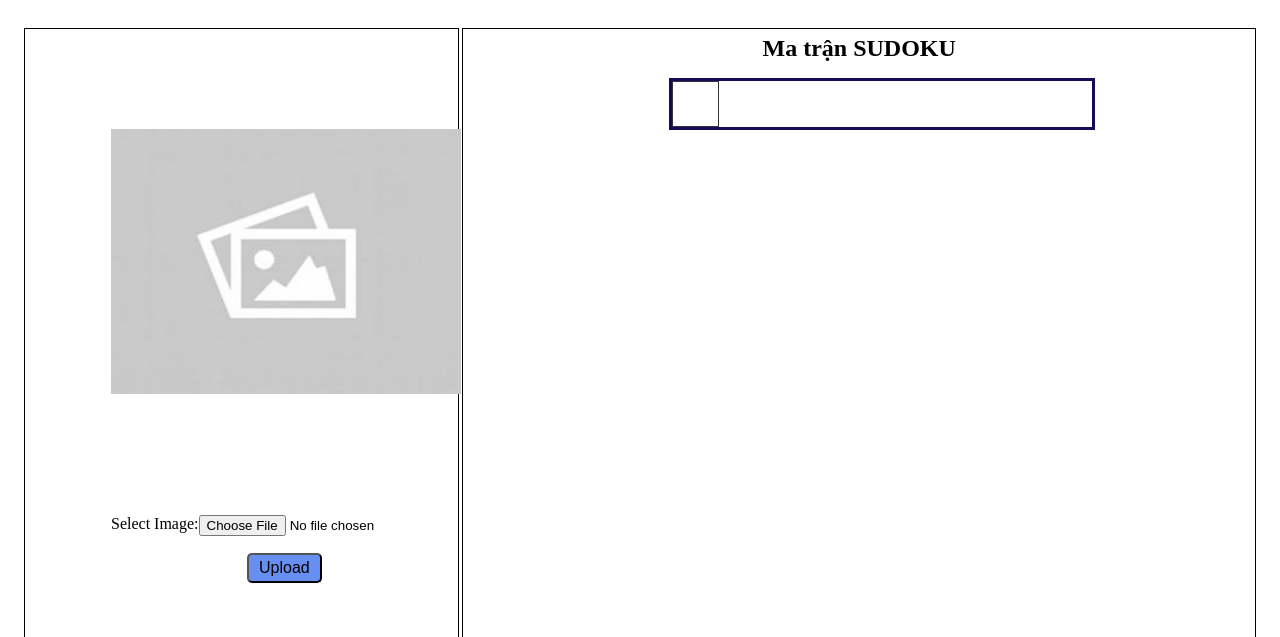
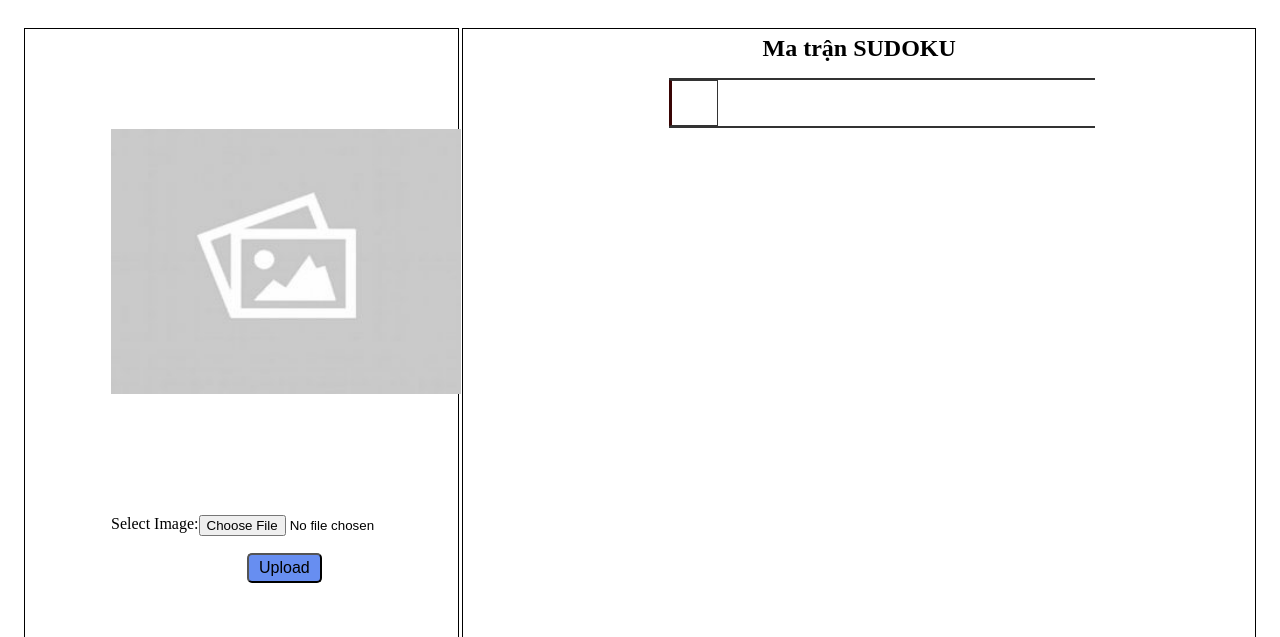
Before and after one commit to VuTrungHau/Image-Sudoku-Solver-Web, a Django app: template sudokuDIP/templates/sudokuDIP/index.html in a window 1280 px wide. Shown: the top 637 px of the page. Run offline with Django 3.2, Linux system fonts and the light colour scheme; the template is opened without the code that fills it: most values are stand-ins (such as "Sample title", 1, 10 or a date in 2020).

Commit message:
update front end matrix

```diff
--- a/sudokuDIP/static/sudokuDIP/style.css
+++ b/sudokuDIP/static/sudokuDIP/style.css
@@ -104,11 +104,12 @@
     padding: 6px;
 }
 ul{
-    width: 420px;
+    width: 426px;
     padding: 0;
     margin: 0;
     overflow: hidden;
-    border:3px solid rgb(24, 11, 88);
+    border-top:2px solid rgb(51, 51, 51);
+    border-bottom:2px solid rgb(51, 51, 51);
     position: absolute;
     left: 26%;
     top: 8%;
@@ -135,6 +136,29 @@
     font-size: 24px;
     padding: 0;
 }
+li:nth-child(3n+0) input, li:nth-child(3n+0) div {
+    border-right: 3px solid rgb(57, 5, 5);
+}
+
+li:nth-child(9n+1) input, li:nth-child(9n+1) div {
+    border-left: 3px solid rgb(57, 5, 5);
+}
+
+li:nth-child(19) input, li:nth-child(20) input, li:nth-child(21) input, li:nth-child(22) input, li:nth-child(23) input, li:nth-child(24) input, li:nth-child(25) input, li:nth-child(26) input, li:nth-child(27) input {
+    border-bottom: 3px solid rgb(51, 51, 51);
+}
+
+li:nth-child(19) div, li:nth-child(20) div, li:nth-child(21) div, li:nth-child(22) div, li:nth-child(23) div, li:nth-child(24) div, li:nth-child(25) div, li:nth-child(26) div, li:nth-child(27) div {
+    border-bottom: 3px solid rgb(51, 51, 51);
+}
+
+li:nth-child(46) input, li:nth-child(47) input, li:nth-child(48) input, li:nth-child(49) input, li:nth-child(50) input, li:nth-child(51) input, li:nth-child(52) input, li:nth-child(53) input, li:nth-child(54) input {
+    border-bottom: 3px solid rgb(51, 51, 51);
+}
+
+li:nth-child(46) div, li:nth-child(47) div, li:nth-child(48) div, li:nth-child(49) div, li:nth-child(50) div, li:nth-child(51) div, li:nth-child(52) div, li:nth-child(53) div, li:nth-child(54) div {
+    border-bottom: 3px solid rgb(51, 51, 51);
+}
 
 .solver-matrix button{
     position: absolute;
```
Also changed, not shown: sudokuDIP/static/sudokuDIP/image/image.jpg (added).
